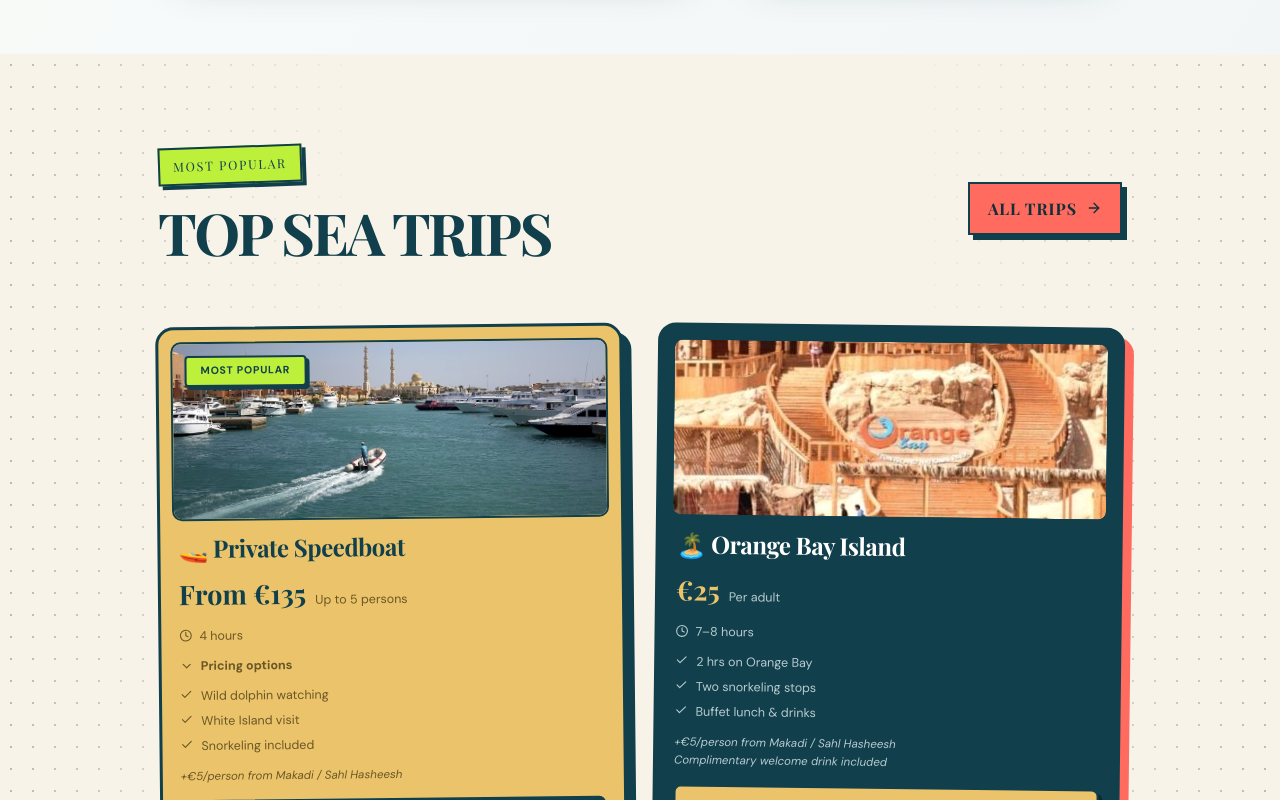
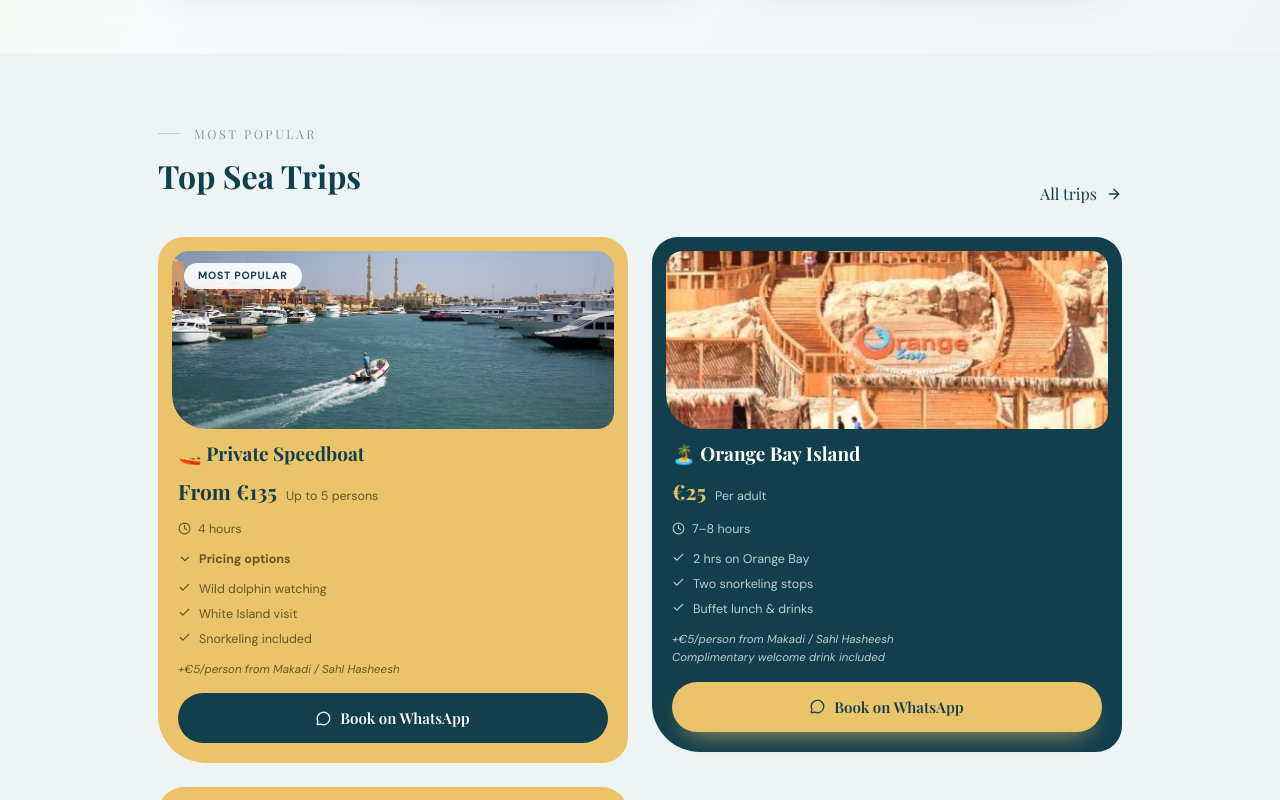
Before and after one commit to beb0ehab/KeroTours, a React (Vite) app: page / in a window 1280 px wide. Shown: the part 3540-4340 px from the top of the page. Built offline with nearby package versions, Linux system fonts and the light colour scheme; a web font is replaced by a local one.

Commit message:
Restore classic sea trips styling

```diff
--- a/src/pages/Home.jsx
+++ b/src/pages/Home.jsx
@@ -170,14 +170,14 @@
         </div>
       </section>
 
-      <section className="plain sea-trips-z">
+      <section className="plain">
         <div className="wrap">
           <div className="trips-head">
             <Head left eyebrow="Most Popular" title="Top Sea Trips" />
             <a className="all-trips" href="#/trips">{t("All trips")} <ArrowRight size={16} /></a>
           </div>
           <div className="trip-grid">
-            {TRIPS.sea.slice(0, 3).map((t, i) => <TripCard key={t.name} t={t} theme={['sand', 'navy', 'teal'][i]} />)}
+            {TRIPS.sea.slice(0, 3).map((t, i) => <TripCard key={t.name} t={t} theme={i % 2 === 0 ? 'sand' : 'navy'} />)}
           </div>
         </div>
       </section>
--- a/src/styles.css
+++ b/src/styles.css
@@ -215,28 +215,6 @@
 .trip.navy h3,.trip.teal h3{color:#fff}
 .trip.navy .price b,.trip.teal .price b{color:var(--sand)}
 
-/* ---------- Gen Z sea trips feature ---------- */
-.sea-trips-z{position:relative;overflow:hidden;background:#f7f3e8;padding:92px 0 110px}
-.sea-trips-z::before{content:"";position:absolute;inset:0;pointer-events:none;opacity:.3;background-image:radial-gradient(var(--navy) 1px,transparent 1px);background-size:22px 22px;mask-image:linear-gradient(90deg,#000,transparent 30%,transparent 70%,#000)}
-.sea-trips-z .wrap{position:relative;z-index:1}
-.sea-trips-z .trips-head{align-items:center;margin-bottom:54px}
-.sea-trips-z .head.left .eyebrow{display:inline-flex;background:#bdf03b;color:var(--navy);border:2px solid var(--navy);padding:7px 13px;letter-spacing:.14em;transform:rotate(-2deg);box-shadow:4px 4px 0 var(--navy)}
-.sea-trips-z .head.left .eyebrow::before{display:none}
-.sea-trips-z .head.left h2{font-size:58px;line-height:.92;letter-spacing:-.045em;text-transform:uppercase;margin-top:22px;max-width:520px}
-.sea-trips-z .all-trips{background:#ff6b5f;color:#102f38;border:2px solid var(--navy);padding:12px 18px;font-weight:700;text-transform:uppercase;letter-spacing:.06em;box-shadow:5px 5px 0 var(--navy);transition:transform .18s,box-shadow .18s}
-.sea-trips-z .all-trips:hover{transform:translate(3px,3px);box-shadow:2px 2px 0 var(--navy)}
-.sea-trips-z .trip-grid{gap:30px}
-.sea-trips-z .trip{border:3px solid var(--navy);border-radius:18px;padding:12px 12px 22px;box-shadow:9px 9px 0 var(--navy);transform:rotate(-.6deg);transition:transform .22s ease,box-shadow .22s ease}
-.sea-trips-z .trip:nth-child(even){transform:rotate(.7deg);box-shadow:9px 9px 0 #ff6b5f}
-.sea-trips-z .trip:nth-child(3){transform:rotate(.35deg);box-shadow:9px 9px 0 #bdf03b}
-.sea-trips-z .trip:hover{transform:translate(-2px,-5px) rotate(0);box-shadow:13px 14px 0 var(--navy)}
-.sea-trips-z .trip .pic{border-radius:10px;border:2px solid var(--navy)}
-.sea-trips-z .trip .pic img{border-radius:8px;filter:saturate(.9) contrast(1.04)}
-.sea-trips-z .trip .badge{border:2px solid var(--navy);border-radius:4px;background:#bdf03b;font-weight:800;box-shadow:3px 3px 0 var(--navy)}
-.sea-trips-z .trip h3{font-size:24px;letter-spacing:-.02em}
-.sea-trips-z .trip .price b{font-size:27px}
-.sea-trips-z .trip .btn{border:2px solid var(--navy);border-radius:7px;box-shadow:4px 4px 0 rgba(7,37,45,.75);text-transform:uppercase;letter-spacing:.035em}
-.sea-trips-z .trip .btn:hover{transform:translate(2px,2px);box-shadow:2px 2px 0 rgba(7,37,45,.75)}
 
 /* ---------- sahara ---------- */
 .sahara{position:relative;color:#cfe0e3;padding:96px 0;
@@ -512,7 +490,6 @@
   .taxi .c{padding:32px 24px}
   .head h2,.taxi h2,.story h2,.cta h2{font-size:30px}
   .home-cta-inner{min-height:440px}.home-cta-copy{width:62%;padding:62px 0}.home-cta h2{font-size:40px}.home-cta-art{right:-100px;bottom:-64px;width:70%;opacity:.28}
-  .sea-trips-z .head.left h2{font-size:46px}.sea-trips-z .trip{transform:none!important}
   .about-cta-grid{grid-template-columns:1fr;padding-top:58px;padding-bottom:58px}.about-cta-title{padding:0 0 34px}.about-cta h2{font-size:44px}.about-cta-panel{transform:none}.about-cta-panel>*{transform:none}
 }
 @media (max-width:560px){
@@ -521,7 +498,6 @@
   .fastest{padding:28px 20px;border-radius:22px 22px 38px 22px}.fastest-copy{display:block}.fastest-icon{margin-bottom:20px}.fastest h2{font-size:27px}.fastest-action{padding:18px}
   .about-cta-grid{padding-top:48px;padding-bottom:48px}.about-cta h2{font-size:38px}.about-cta-panel{padding:28px 22px}.about-cta-panel .cta-actions{display:grid}.about-cta-panel .btn{width:100%}
   .home-cta-inner{min-height:440px}.home-cta-copy{width:100%;padding:60px 0 180px;text-align:center}.home-cta-line{margin:0 auto 22px}.home-cta h2{font-size:36px}.home-cta p{margin-left:auto;margin-right:auto}.home-cta-art{width:108%;right:-25%;bottom:-76px;opacity:.22;mask-image:linear-gradient(180deg,transparent 0,#000 28%);-webkit-mask-image:linear-gradient(180deg,transparent 0,#000 28%)}
-  .sea-trips-z{padding:70px 0 84px}.sea-trips-z .trips-head{align-items:flex-start}.sea-trips-z .head.left h2{font-size:39px}.sea-trips-z .all-trips{padding:9px 12px;font-size:12px;box-shadow:3px 3px 0 var(--navy)}
   .hero .thumbs{gap:10px}
   .thumb{width:31%}
   .stats .inner{grid-template-columns:1fr 1fr}
```
